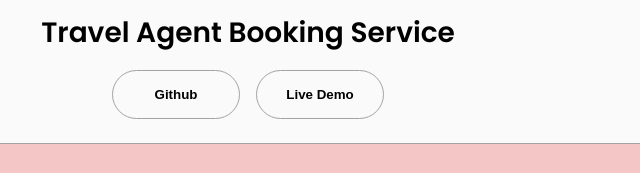
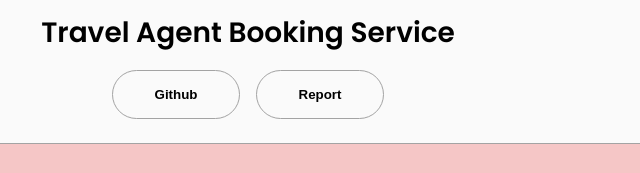
Before and after one commit to yogesh92/resumePortfolio, a plain HTML site: page index.html in a window 1280 px wide. Shown: the part 3569-3742 px from the top of the page, 392-1032 px from the left. Drawn offline with Linux system fonts and the light colour scheme.

Commit message:
projects added

```diff
--- a/index.html
+++ b/index.html
@@ -386,7 +386,7 @@
                 class="btn btn-color-2 project-btn"
                 onclick="location.href='https://github.com/yogesh92/travelagent/blob/master/CSC8104_Report.pdf'"
               >
-                Live Demo
+                Report
               </button>
             </div>
           </div>
```
